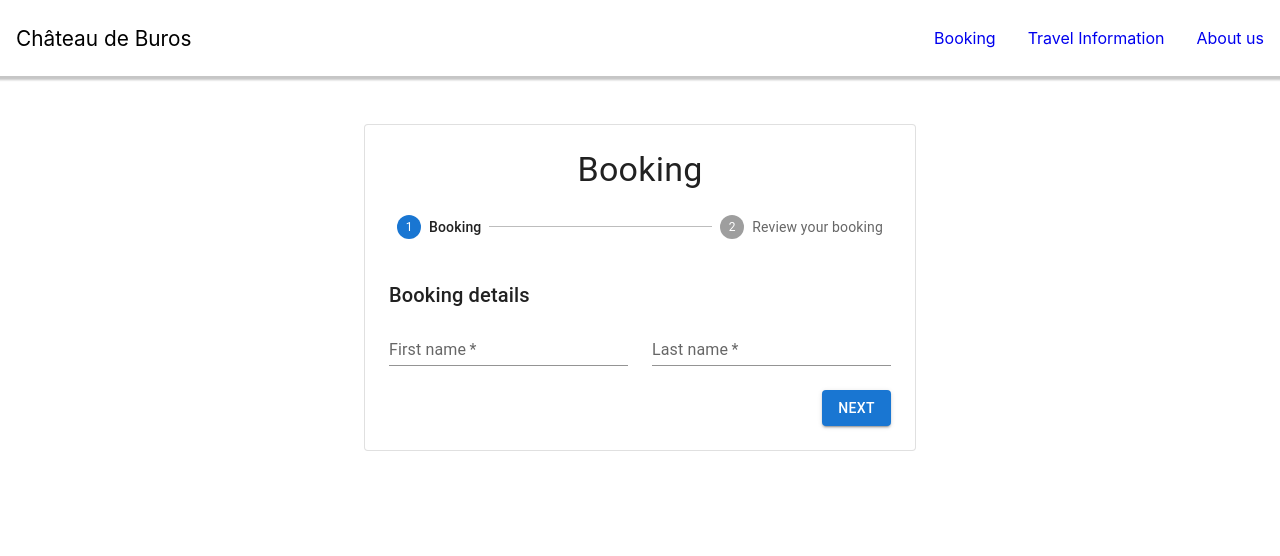
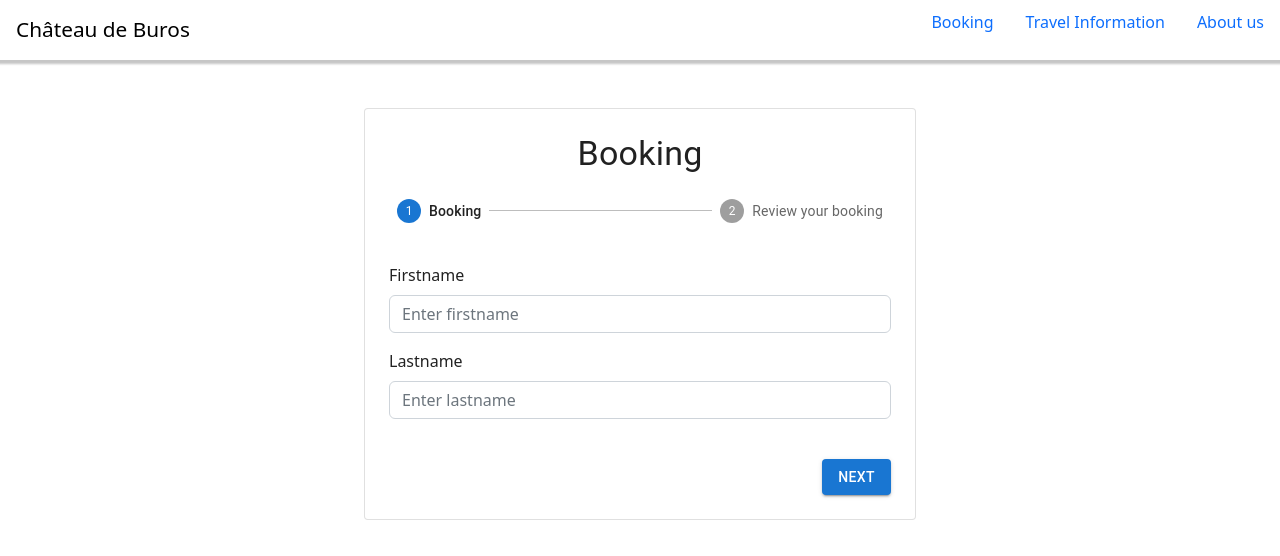
Before and after one commit to vildealm/chateau, a React (Create React App) app in the folder chateau-de-buros/: page /booking in a window 1280 px wide. Shown: the top 556 px of the page. Built offline with nearby package versions, Linux system fonts and the light colour scheme.

Commit message:
minor format changes

```diff
--- a/chateau-de-buros/package.json
+++ b/chateau-de-buros/package.json
@@ -14,6 +14,7 @@
     "@testing-library/user-event": "^13.5.0",
     "bootstrap": "^5.2.3",
     "dayjs": "^1.11.6",
+    "dotenv": "^16.0.3",
     "react": "^18.2.0",
     "react-bootstrap": "^2.6.0",
     "react-datepicker": "^4.8.0",
--- a/chateau-de-buros/src/App.js
+++ b/chateau-de-buros/src/App.js
@@ -1,5 +1,6 @@
 import './App.css';
 import React from "react";
+import "bootstrap/dist/css/bootstrap.min.css";
 import {
   BrowserRouter,
   Routes ,
--- a/chateau-de-buros/src/pages/BookingForm.jsx
+++ b/chateau-de-buros/src/pages/BookingForm.jsx
@@ -9,6 +9,8 @@ import MenuItem from '@mui/material/MenuItem';
 import FormControl from '@mui/material/FormControl';
 import Select from '@mui/material/Select';
 import InputLabel from '@mui/material/InputLabel';
+import Button from 'react-bootstrap/Button';
+import Form from 'react-bootstrap/Form';
 
 const BookingForm = ({chooseFirstname, chooseLastname, chooseStartDate, chooseEndDate, checkin, checkout}) => {
 
@@ -16,115 +18,19 @@ const BookingForm = ({chooseFirstname, chooseLastname, chooseStartDate, chooseEn
     const minDate = new Date(new Date().getFullYear(), new Date().getMonth(), new Date().getDate());
     const minDate1 = new Date(new Date().getFullYear(), new Date().getMonth(), new Date().getDate()+1);
     const maxDate = new Date(new Date().getFullYear()+1, new Date().getMonth(), new Date().getDate());
+    return (
+        <Form>
+      <Form.Group className="mb-3" controlId="formFname">
+        <Form.Label onChange={chooseFirstname}>Firstname</Form.Label>
+        <Form.Control type="name" placeholder="Enter firstname" />
+      </Form.Group>
 
-    return (
-       <>
-       <React.Fragment>
-        <Typography variant="h6" gutterBottom>
-            Booking details
-        </Typography>
-        <Grid container spacing={3}>
-            <Grid item xs={12} sm={6}>
-            <TextField
-                required
-                id="firstName"
-                name="firstName"
-                label="First name"
-                onChange={(e) => chooseFirstname(e.target.value)}
-                fullWidth
-                autoComplete="given-name"
-                variant="standard"
-            />
-            </Grid>
-            <Grid item xs={12} sm={6}>
-            <TextField
-                required
-                id="lastName"
-                name="lastName"
-                label="Last name"
-                onChange={(e) => chooseLastname(e.target.value)}
-                fullWidth
-                autoComplete="family-name"
-                variant="standard"
-            />
-            </Grid>
-        </Grid>
-        </React.Fragment>
-       </>
+      <Form.Group className="mb-3" controlId="formLname">
+        <Form.Label onChange={chooseFirstname}>Lastname</Form.Label>
+        <Form.Control type="name" placeholder="Enter lastname" />
+      </Form.Group>
+    </Form>
     )
 }
 
 export default BookingForm;
-
-/*
-<Grid item xs={12} sm={6}>
-            <LocalizationProvider dateAdapter={AdapterDayjs}>
-                <DatePicker
-                    label="Check-in"
-                    value={checkin}
-                    minDate={minDate}
-                    maxDate={maxDate}
-                    onChange={(date) => chooseStartDate(date)}
-                    renderInput={(params) => <TextField {...params} />}
-                />
-            </LocalizationProvider>
-            </Grid>
-            <Grid item xs={12} sm={6}>
-            <LocalizationProvider dateAdapter={AdapterDayjs}>
-                <DatePicker
-                    label="Check-out"
-                    value={checkout}
-                    minDate={minDate1}
-                    maxDate={maxDate}
-                    onChange={(date) => chooseEndDate(date)}
-                    renderInput={(params) => <TextField {...params} />}
-                />
-            </LocalizationProvider>
-            </Grid>
-
-            <Grid item xs={12}>
-            <TextField
-                required
-                id="email"
-                name="email"
-                label="Email"
-                onChange={(value) => setEmail(value)}
-                fullWidth
-                autoComplete="email"
-                variant="standard"
-            />
-            </Grid>
-            <Grid item xs={12} sm={6}>
-            <FormControl fullWidth>
-            <InputLabel id="demo-simple-select-label">Office</InputLabel>
-            <Select
-                required
-                id="country"
-                name="country"
-                value={country}
-                label="Office"
-                onChange={handleCountry}
-            >
-                <MenuItem value={"Oslo"}>Oslo</MenuItem>
-                <MenuItem value={"Krakow"}>Krakow</MenuItem>
-                <MenuItem value={"Berlin"}>Berlin</MenuItem>
-                <MenuItem value={"Copenhagen"}>Copenhagen</MenuItem>
-            </Select>
-            </FormControl>
-            </Grid>
-
-*/
-
-/*<Grid item xs={12}>
-            <FormControlLabel
-                control={<Checkbox color="secondary" name="saveAddress" value="yes" />}
-                label="Use this address for payment details"
-            />
-            </Grid>*/
-
-
-/*
-
-
-
-*/
```
Also changed, not shown: chateau-de-buros/src/pages/Booking.jsx (+0 -7 lines), chateau-de-buros/src/pages/api/booking.js (+3 -5 lines), 2 other files (tests, documents, lock files or other folders).
